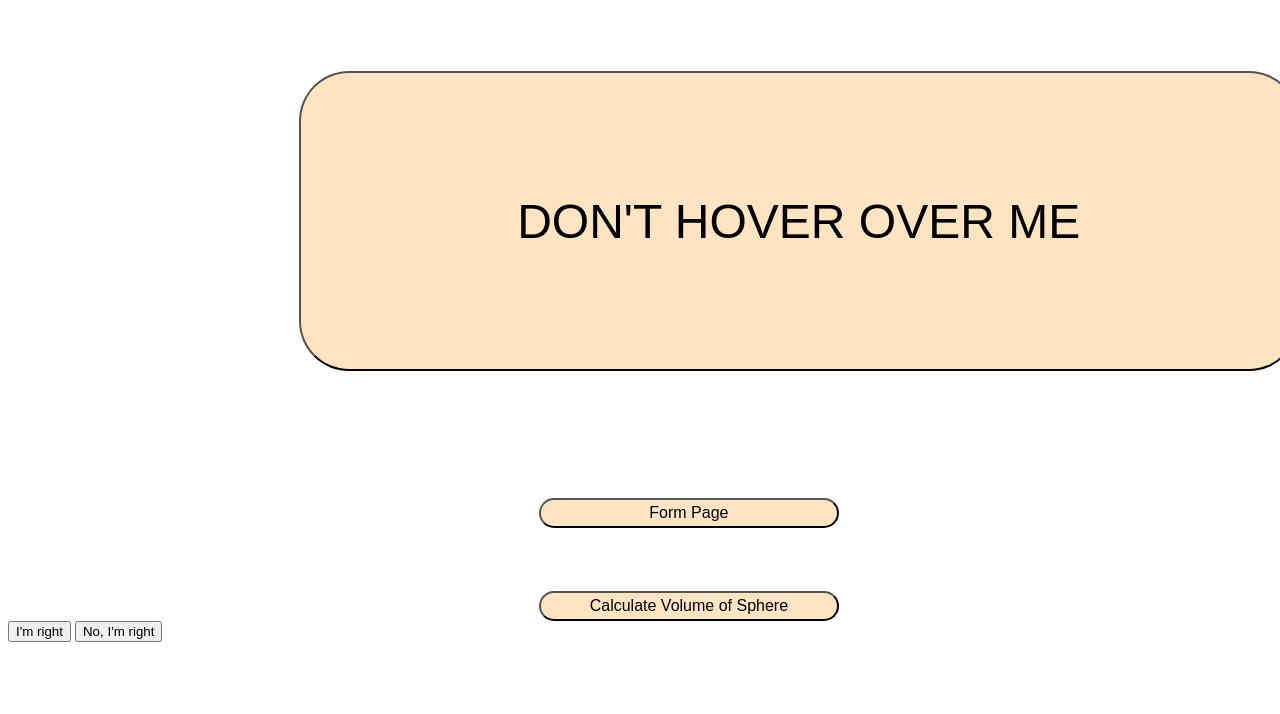
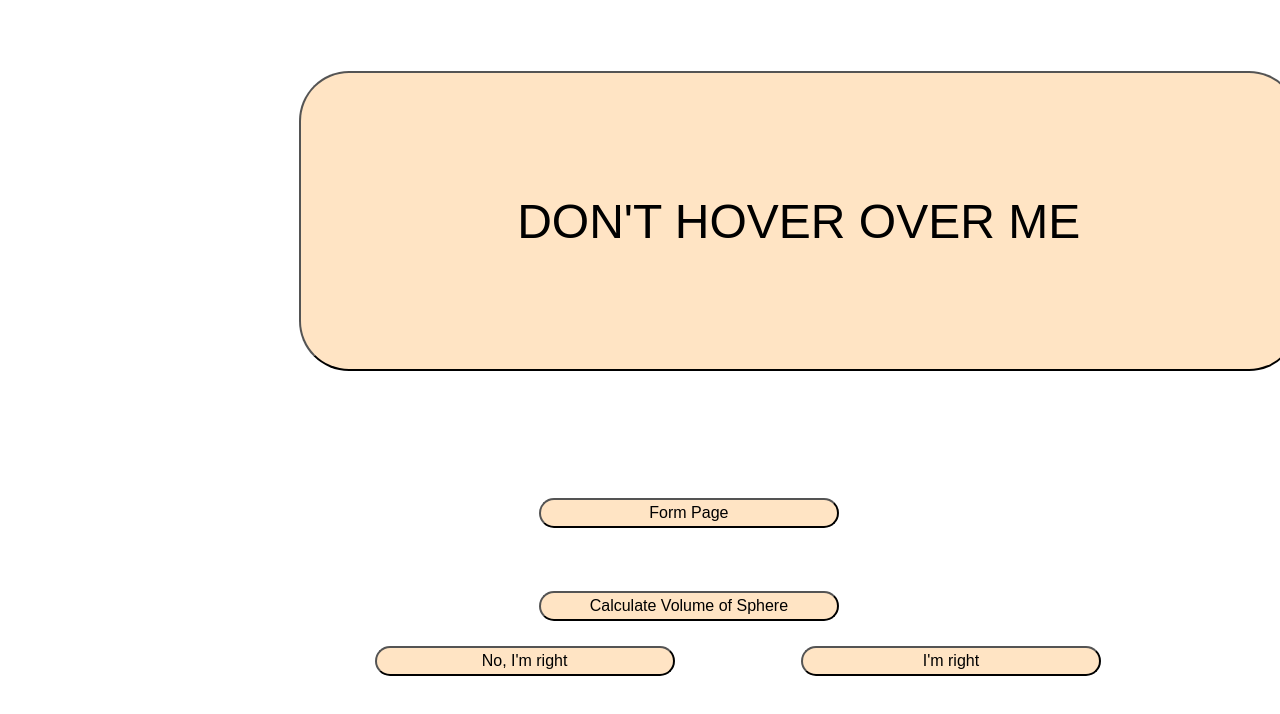
Before and after one commit to yifzheng/TTP-Assignment-4, a plain HTML site: page index.html in a window 1280 px wide. Shown: the top 714 px of the page. Drawn offline with Linux system fonts and the light colour scheme.

Commit message:
finished touches on buttons

```diff
--- a/index.html
+++ b/index.html
@@ -28,6 +28,33 @@
             margin-top: 5%;
             background-color: bisque;
         }
+        #button1{
+            width: 300px;
+            height: 30px;
+            border-radius: 50px;
+            font-size: 16px;
+            text-align: center;
+            margin-left: 10%;
+            margin-right: 10%;
+            margin-top: 2%;
+            background-color: bisque;
+        }
+        #button2{
+            width: 300px;
+            height: 30px;
+            border-radius: 50px;
+            font-size: 16px;
+            text-align: center;
+            float: left;
+            margin-left: 29%;
+            margin-top: 2%;
+            background-color: bisque;
+        }
+        p{
+            text-align: center;
+            color: black;
+            font-size: 30px;
+        }
     </style>
     <link rel="stylesheet" href="./style.css">
     <script src="hover.js" async></script>
```
